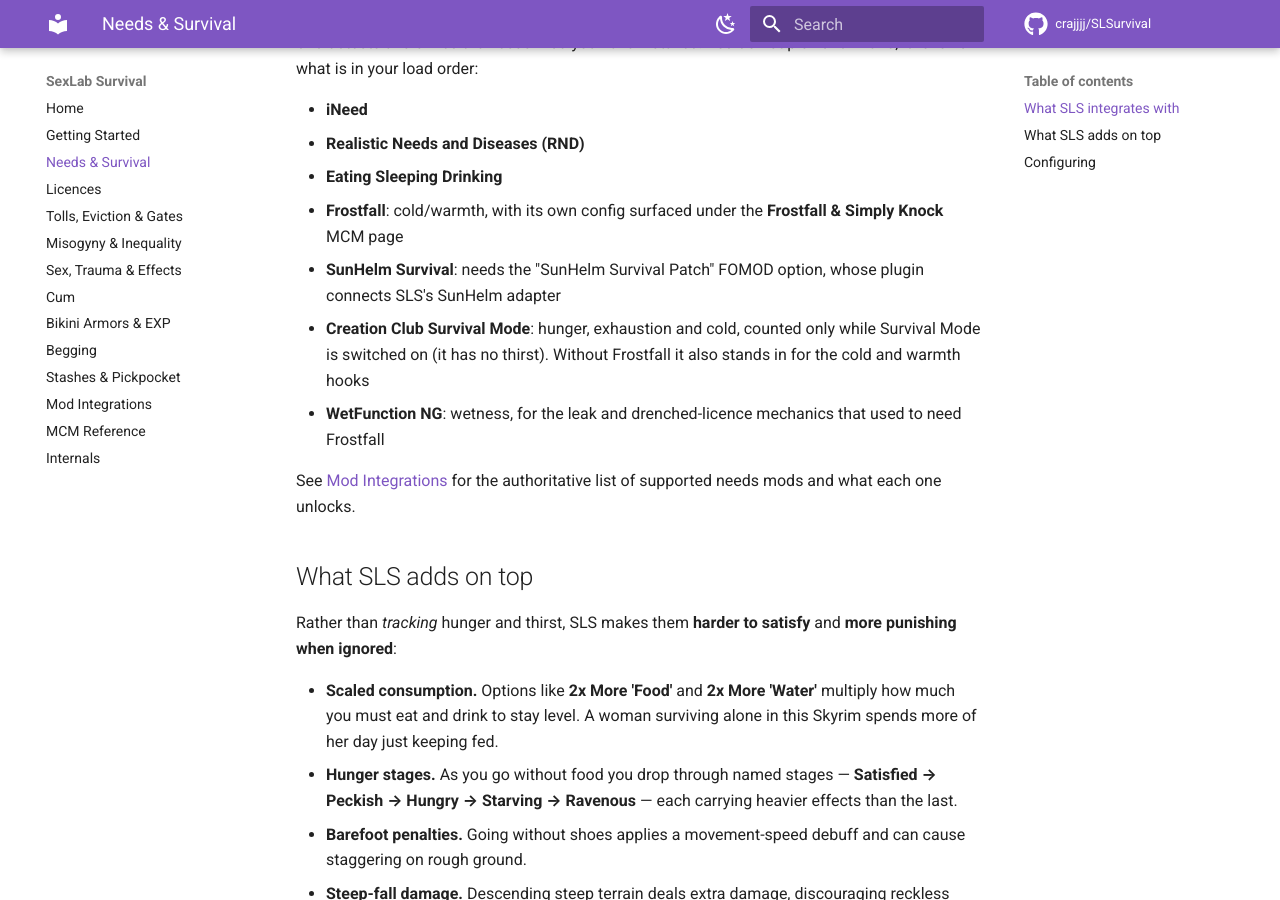
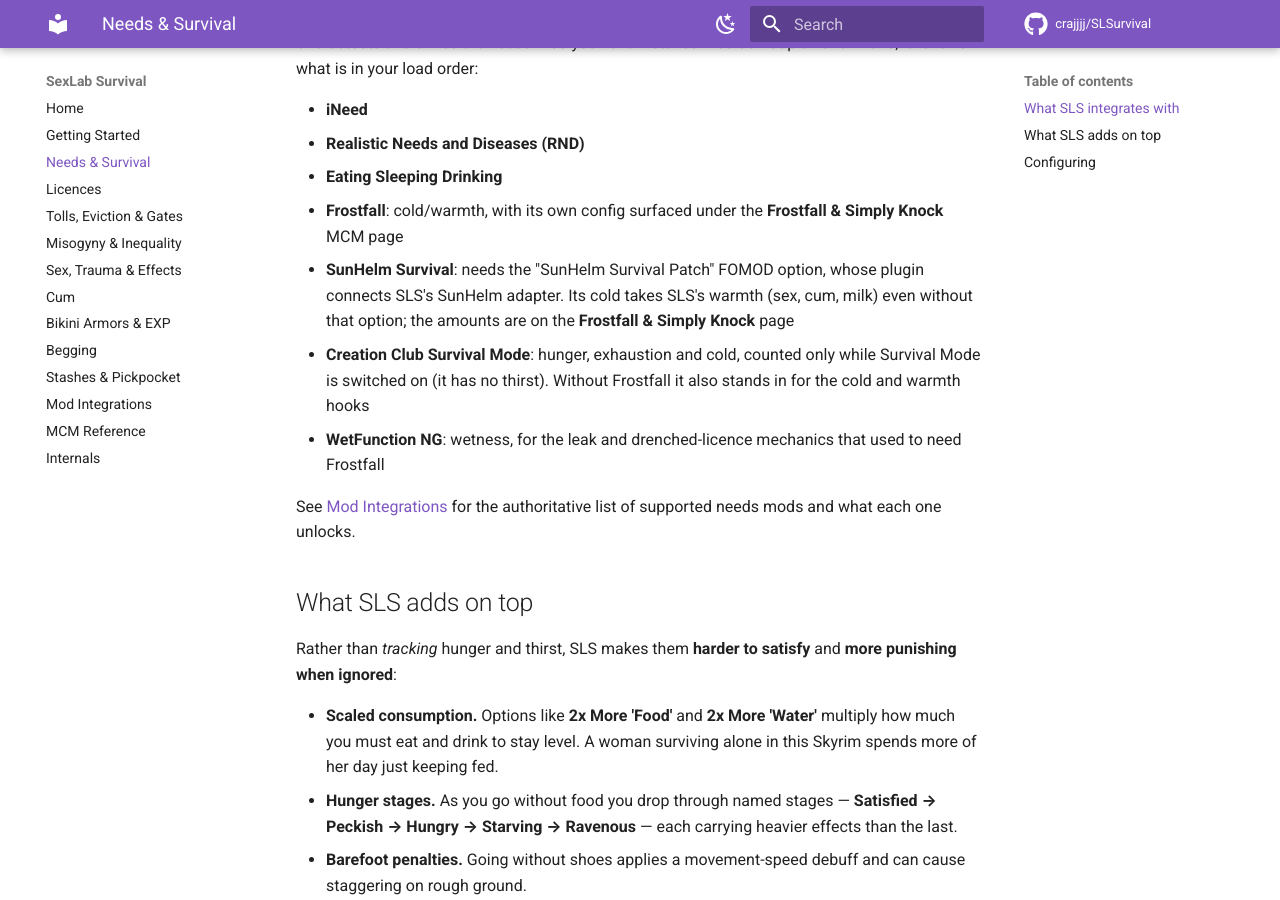
Before and after one commit to crajjjj/SLSurvival, an MkDocs documentation site: the page built from docs/players/needs.md, in a window 1280 px wide and 900 px high, scrolled down 343 px. Built offline with MkDocs 1.6.1 and Material for MkDocs 9.7.7, drawn with Linux system fonts in a browser that asks for light colours; comment, search, counter and statistics services are not loaded.

Commit message:
0.801: warmth from sex reaches SunHelm cold; Warm Bodies warms again
0.800 negated WarmBodies, which the MCM already stores negative, so sex chilled Frostfall players.

```diff
--- a/docs/players/needs.md
+++ b/docs/players/needs.md
@@ -10,7 +10,7 @@
 - **Realistic Needs and Diseases (RND)**
 - **Eating Sleeping Drinking**
 - **Frostfall**: cold/warmth, with its own config surfaced under the **Frostfall & Simply Knock** MCM page
-- **SunHelm Survival**: needs the "SunHelm Survival Patch" FOMOD option, whose plugin connects SLS's SunHelm adapter
+- **SunHelm Survival**: needs the "SunHelm Survival Patch" FOMOD option, whose plugin connects SLS's SunHelm adapter. Its cold takes SLS's warmth (sex, cum, milk) even without that option; the amounts are on the **Frostfall & Simply Knock** page
 - **Creation Club Survival Mode**: hunger, exhaustion and cold, counted only while Survival Mode is switched on (it has no thirst). Without Frostfall it also stands in for the cold and warmth hooks
 - **WetFunction NG**: wetness, for the leak and drenched-licence mechanics that used to need Frostfall
 
```
Also changed, not shown: CLAUDE.md (+1 -1 lines), docs/players/integrations.md (+1 -1 lines), 13 other files.
